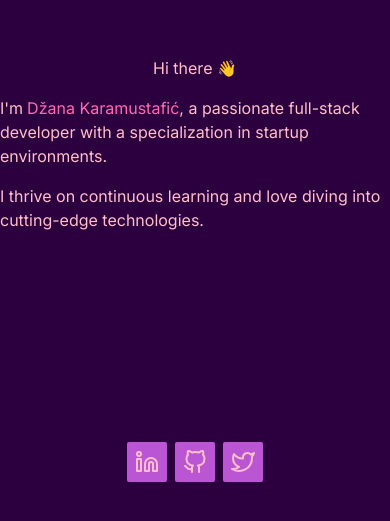
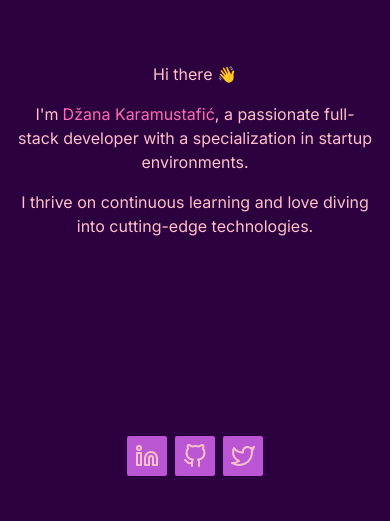
Before and after one commit to gunnmgirl/gunnmgirl.com, a Next.js app: page / in a window 390 px wide. Shown: the part 153-674 px from the top of the page. Built offline with nearby package versions, Linux system fonts and the light colour scheme.

Commit message:
feat: add padding to mobile view

```diff
--- a/app/page.tsx
+++ b/app/page.tsx
@@ -5,8 +5,8 @@ import { Twitter } from "./icons/Twitter";
 
 export default function Home() {
   return (
-    <div className="h-lvh flex flex-col justify-evenly">
-      <div className="w-full flex flex-col gap-4 items-center justify-center">
+    <div className="h-lvh flex flex-col justify-evenly p-4 md:p-0">
+      <div className="w-full flex flex-col gap-4 items-center justify-center text-center">
         <p>Hi there 👋</p>
         <p>
           I'm
```
